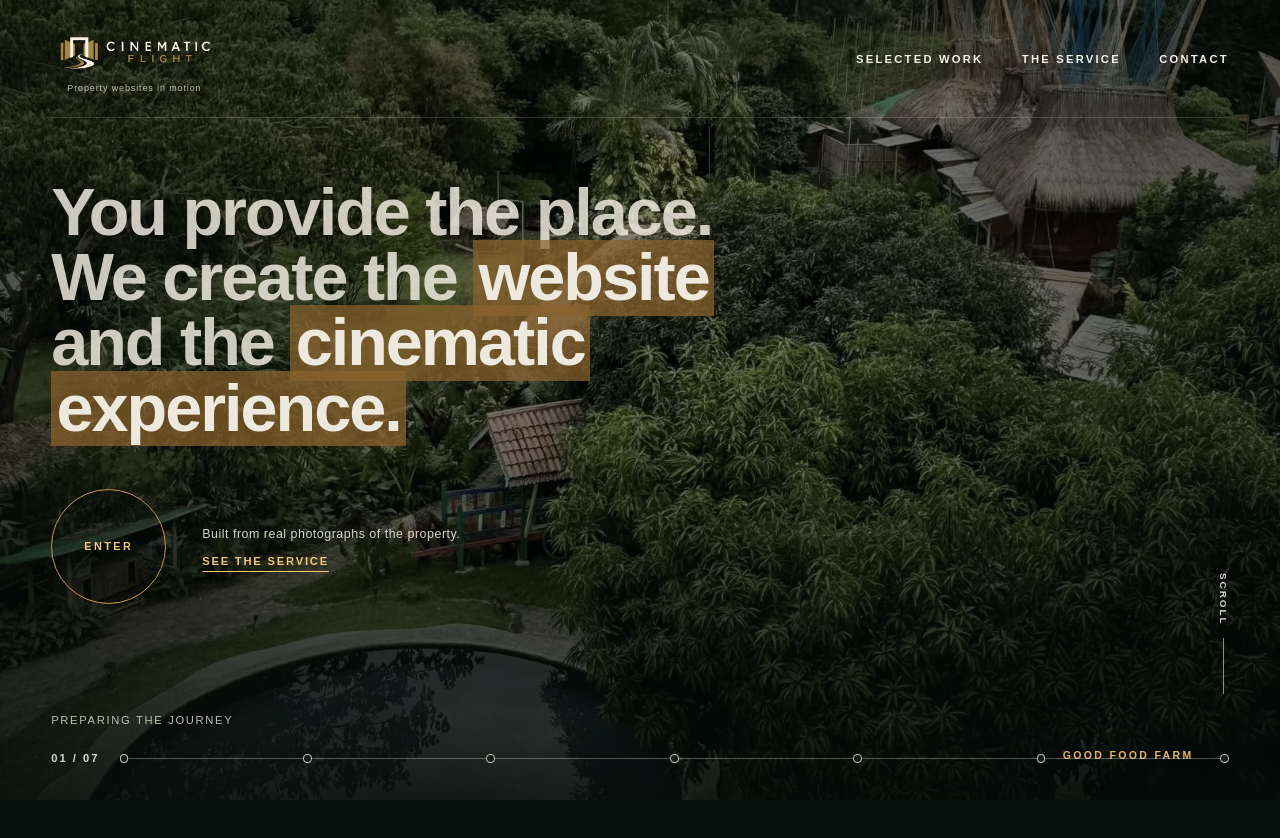
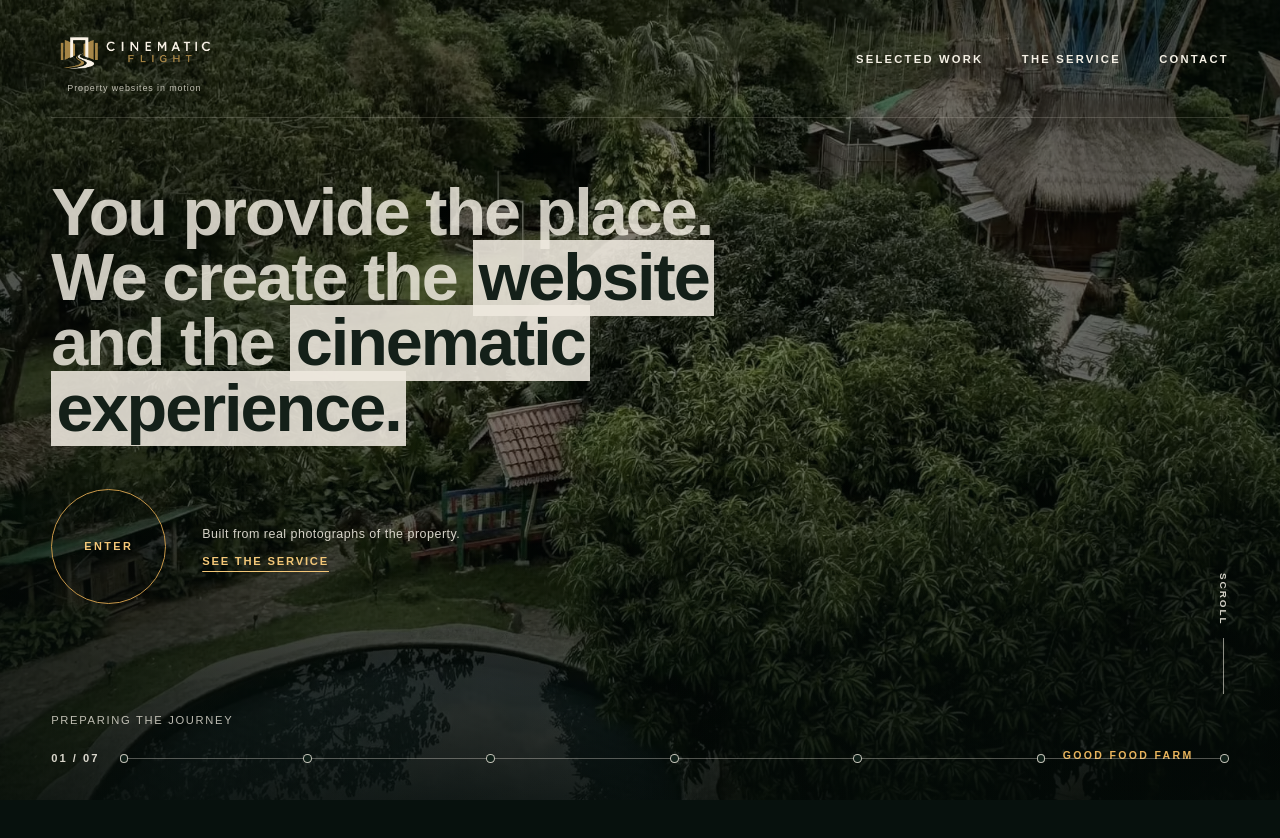
Before and after one commit to rgmagallanes/cinematicflight, a React (Vite) app: page / in a window 1280 px wide. Shown: the top 838 px of the page. Built offline with nearby package versions, Linux system fonts and the light colour scheme.

Commit message:
fix: apply approved hero highlight treatment

```diff
--- a/src/styles.css
+++ b/src/styles.css
@@ -236,8 +236,8 @@ footer a:hover { text-decoration-color: currentColor; }
 
 .hero-service-title span {
   padding: 0 0.08em 0.025em;
-  color: var(--paper);
-  background: rgba(139, 99, 45, 0.72);
+  color: var(--ink);
+  background: rgba(238, 233, 223, 0.88);
   -webkit-box-decoration-break: clone;
   box-decoration-break: clone;
 }
```
Also changed, not shown: .openai/hosting.json, 1 other file (tests, documents, lock files or other folders).
